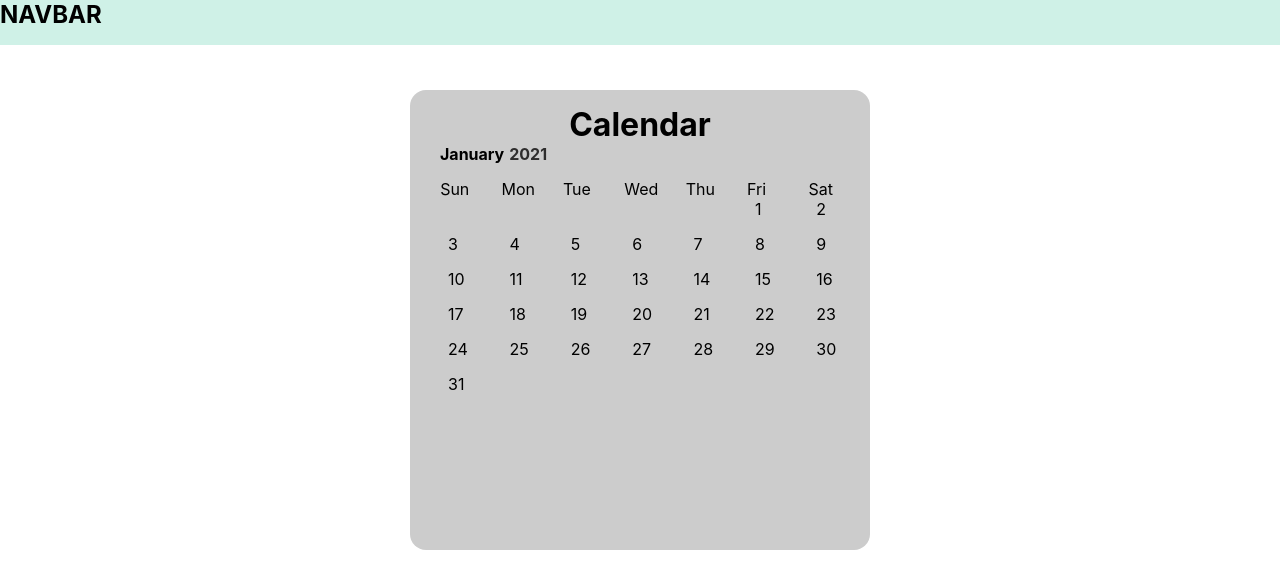
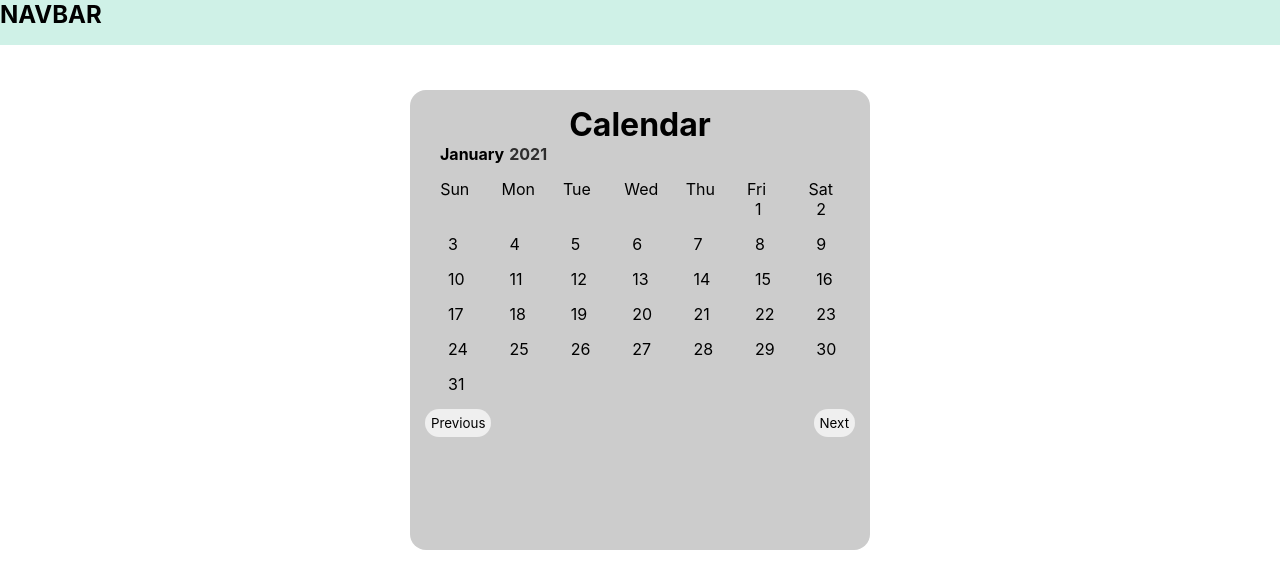
Before and after one commit to osmancandulger/calendar-app, a Vue app: page / in a window 1280 px wide. Shown: the top 588 px of the page. Built offline with nearby package versions, Linux system fonts and the light colour scheme; the HTML template or start-up script is replaced by a standard one.

Commit message:
Added navigator buttons between prev and next month

```diff
--- a/src/assets/main.scss
+++ b/src/assets/main.scss
@@ -76,3 +76,18 @@ body {
     color: #2e2d2d;
   }
 }
+
+.navigator {
+  display: flex;
+  position: relative;
+  width: 100%;
+  justify-content: space-between;
+
+  .nav-button {
+    padding: 6px;
+    border: none;
+    outline: none;
+    border-radius: 16px;
+    cursor: pointer;
+  }
+}
--- a/src/components/Calendar.vue
+++ b/src/components/Calendar.vue
@@ -22,6 +22,10 @@
       >
         {{ num }}
       </p>
+    </section>
+    <section class="navigator">
+      <button class="nav-button">Previous</button>
+      <button class="nav-button">Next</button>
     </section>
   </div>
 </template>
```
